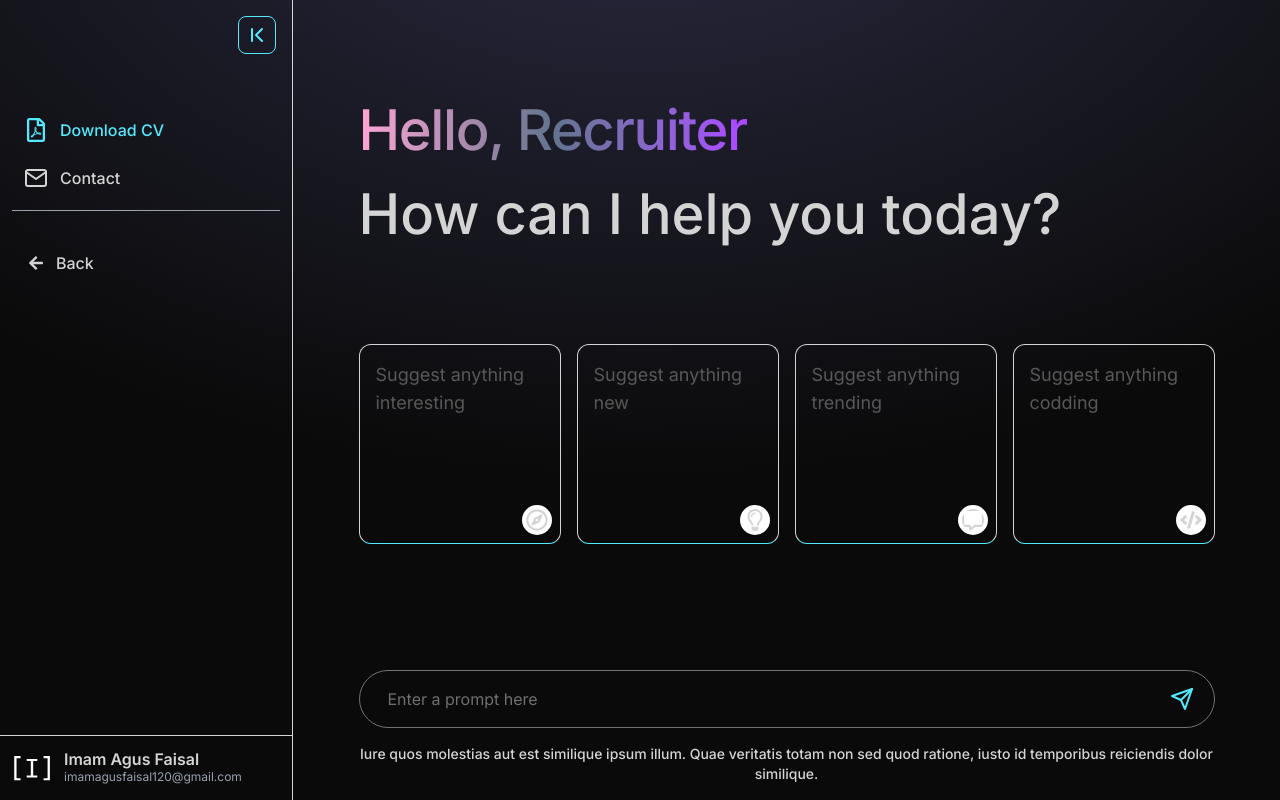
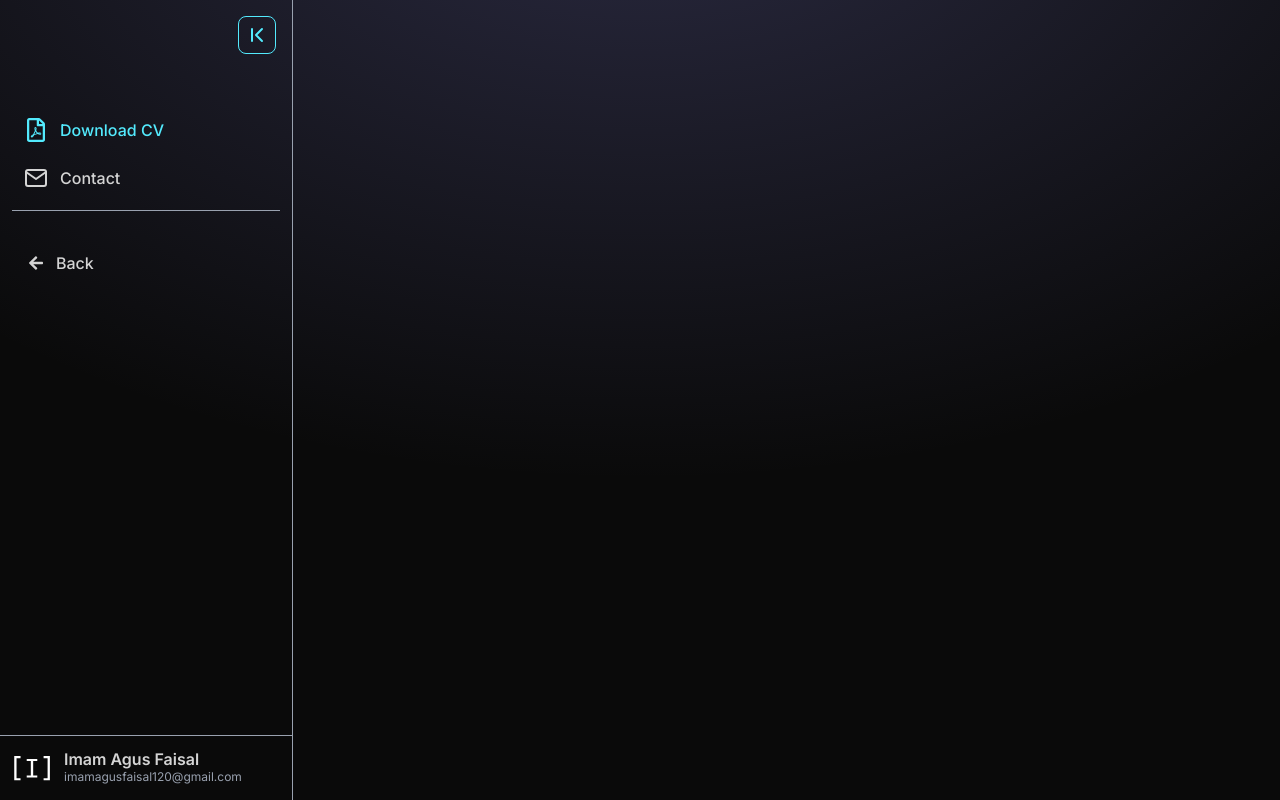
Before and after one commit to iamfeizal/react-portfolio, a React (Vite) app: page / in a window 1280 px wide. Built offline with nearby package versions, Linux system fonts and the light colour scheme.

Commit message:
rebuild roomchat

```diff
--- a/src/components/RoomChat.jsx
+++ b/src/components/RoomChat.jsx
@@ -8,50 +8,7 @@ import { SiGooglegemini } from "react-icons/si";
 
 const RoomChat = () => {
   return (
-    <div className="h-screen relative p-5 w-full">
-
-        <div className="max-w-4xl mx-auto">
-
-            <div className="my-12 text-[56px] font-medium p-5">
-                <p><span className="bg-gradient-to-r from-pink-300 via-slate-500 to-purple-500 bg-clip-text tracking-tight text-transparent">Hello, Recruiter</span></p>
-                <p>How can I help you today?</p>
-            </div>
-            <div className="grid grid-cols-[repeat(auto-fill,minmax(180px,1fr))] gap-4 p-5">
-                {[
-                { icon: <FaRegCompass className="text-3xl bg-white rounded-full p-1 absolute bottom-2 right-2" />, text: "Suggest anything interesting" },
-                { icon: <FaRegLightbulb className="text-3xl bg-white rounded-full p-1 absolute bottom-2 right-2" />, text: "Suggest anything new" },
-                { icon: <FaRegMessage className="text-3xl bg-white rounded-full p-1 absolute bottom-2 right-2" />, text: "Suggest anything trending" },
-                { icon: <FaCode className="text-3xl bg-white rounded-full p-1 absolute bottom-2 right-2" />, text: "Suggest anything codding" },
-                ].map((card, index) => (
-                <div key={index} className="h-[200px] p-4 border-b-cyan-300 border-1 rounded-xl relative cursor-pointer hover:bg-[#dfe4ea]">
-                    <p className="text-[#585858] text-lg">{card.text}</p>
-                    {card.icon}
-                </div>
-                ))}
-            </div>
-
-            <div className="absolute bottom-0 w-full max-w-4xl px-5 mx-auto">
-            <div className="flex items-center justify-between gap-5 px-5 py-2 rounded-full border-1 border-neutral-500">
-                <input
-                type="text"
-                placeholder="Enter a prompt here"
-                className="flex-1 bg-transparent border-none outline-none text-base p-2"
-                //   onChange={(e) => setInput(e.target.value)}
-                //   value={input}
-                />
-                <div className="flex items-center gap-3">
-                {/* <GrGallery className="text-2xl cursor-pointer animate-fade-in" />
-                <FaMicrophone className="text-2xl cursor-pointer animate-fade-in" /> */}
-                {/* {input && <FiSend onClick={onSent} className="text-2xl cursor-pointer animate-fade-in" />} */}
-                <FiSend onClick="" className="text-2xl cursor-pointer animate-fade-in text-cyan-300 hover:scale-125 transition-all duration-300" />
-                </div>
-            </div>
-            <p className="text-sm text-center font-medium my-4">
-                Iure quos molestias aut est similique ipsum illum. Quae veritatis totam non sed quod ratione, iusto id temporibus reiciendis dolor similique.
-            </p>
-            </div>
-        </div>
-    </div>
+    <div></div>
   )
 }
 
--- a/src/components/Sidebar.jsx
+++ b/src/components/Sidebar.jsx
@@ -11,13 +11,8 @@ const Sidebar = () => {
 
   return (
     <div className='h-screen'>
-      <nav className='h-full flex flex-col border-r'>
+      <nav className='h-full flex flex-col border-r border-gray-400'>
         <div className="p-4 pb-2 flex justify-between items-center">
-
-          {/* <div className={`bg-cyan-900 p-5 pt-8 h-screen ${open ? "w-72" : "w-20"} duration-300 relative`}>
-            <LuChevronFirst className={`bg-white text-black text-3xl rounded-full absolute -right-3 top-9 border-1 border-black cursor-pointer ${!open && "rotate-180"}`} onClick={() => setOpen(!open)}></LuChevronFirst>
-          </div> */}
-          {/* <img src={logo} className={`${open ? "w-10" : "w-0 h-10"}`} alt="" /> */}
           <div></div>
 
           <button className='p-1.5 rounded-lg border border-cyan-300 text-cyan-300 hover:bg-cyan-300 hover:text-neutral-800 cursor-pointer' onClick={() => setOpen(!open)}>
@@ -46,7 +41,7 @@ const Sidebar = () => {
               {!open && <div className={`absolute left-full rounded-md px-2 py-1 ml-6 bg-white text-neutral-900 text-sm invisible opacity-20 -translate-x-3 transition-all group-hover:visible group-hover:opacity-100 group-hover:translate-x-0`}>Back</div>}
           </div>
         </ul>
-        <div className="border-t flex p-3">
+        <div className="flex p-3 border-t border-gray-400">
           <img src={logo} className='w-10 h-10 rounded-md' alt="" />
           <div className={`flex justify-between items-center overflow-hidden transition-all ${open ? "w-52 ml-3" : "w-0"}`}>
             <div className="leading-4">
```
Also changed, not shown: 1 other file (tests, documents, lock files or other folders).
